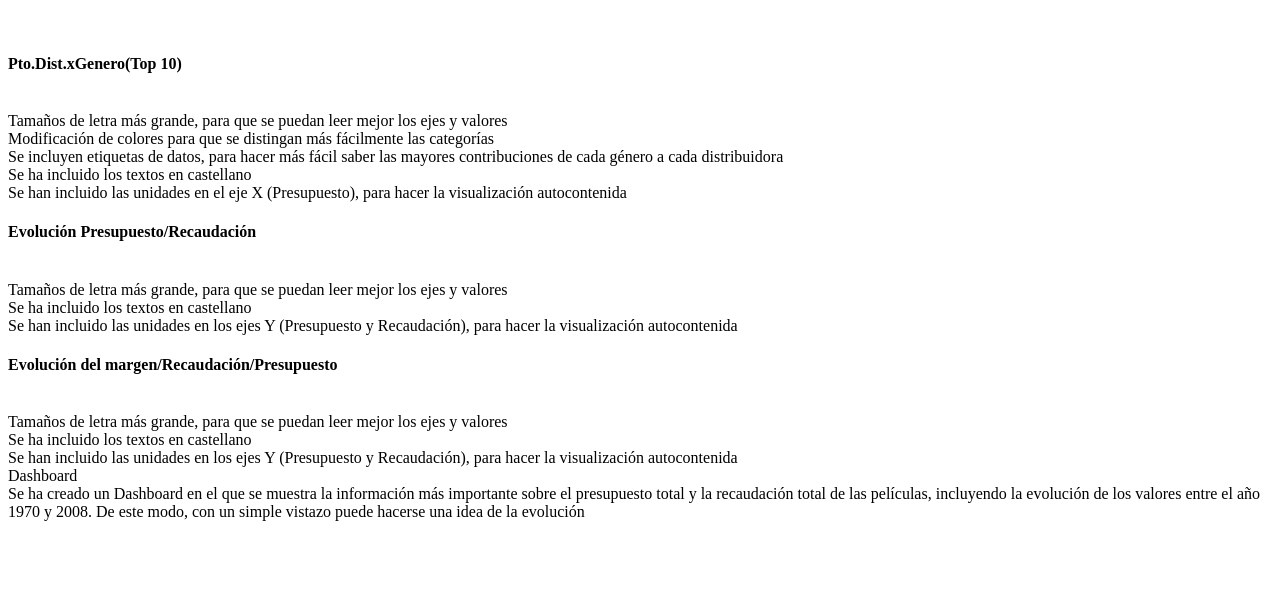
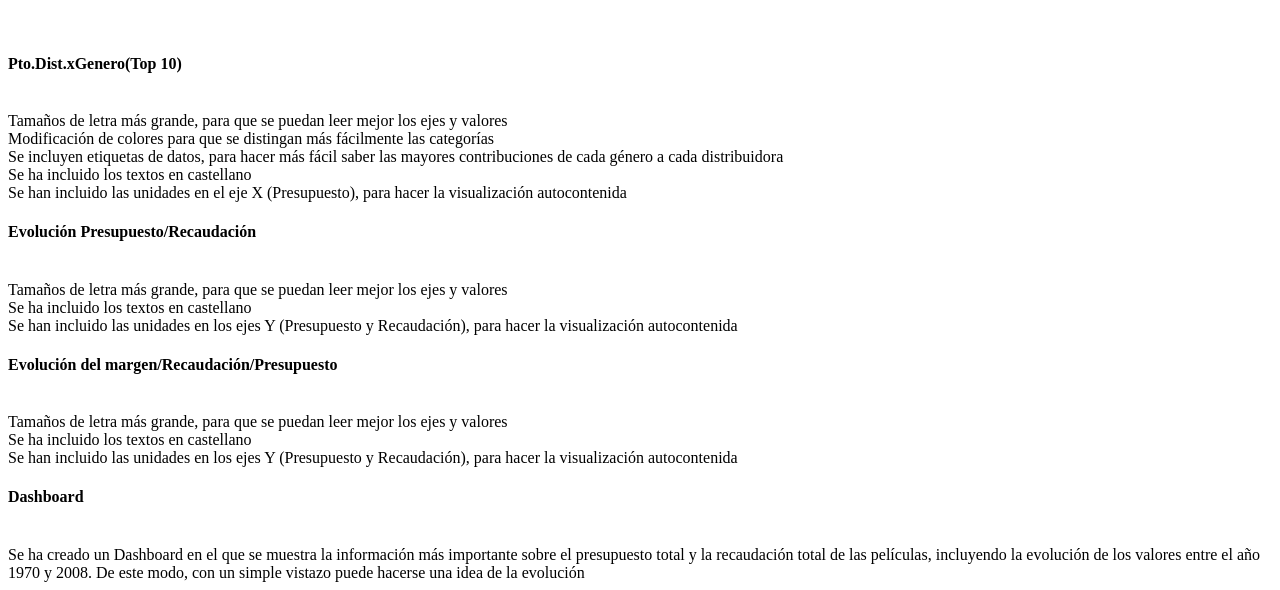
Before and after one commit to mcampoynaranjo/Visualizacion-AG1, a website: page index.html in a window 1280 px wide. Shown: the part 2692-3282 px from the top of the page. Before the commit the page ends 3221 px from the top, so only its background shows below. Drawn offline with Linux system fonts and the light colour scheme.

Commit message:
1 file modified

```diff
--- a/index.html
+++ b/index.html
@@ -86,6 +86,6 @@ Se ha incluido los textos en castellano
 Se han incluido las unidades en los ejes Y (Presupuesto y Recaudación), para hacer la visualización autocontenida
 <br>
 
-</h4>Dashboard </h4>
+<h4>Dashboard </h4>
 <br>
 Se ha creado un Dashboard en el que se muestra la información más importante sobre el presupuesto total y la recaudación total de las películas, incluyendo la evolución de los valores entre el año 1970 y 2008. De este modo, con un simple vistazo puede hacerse una idea de la evolución
```
